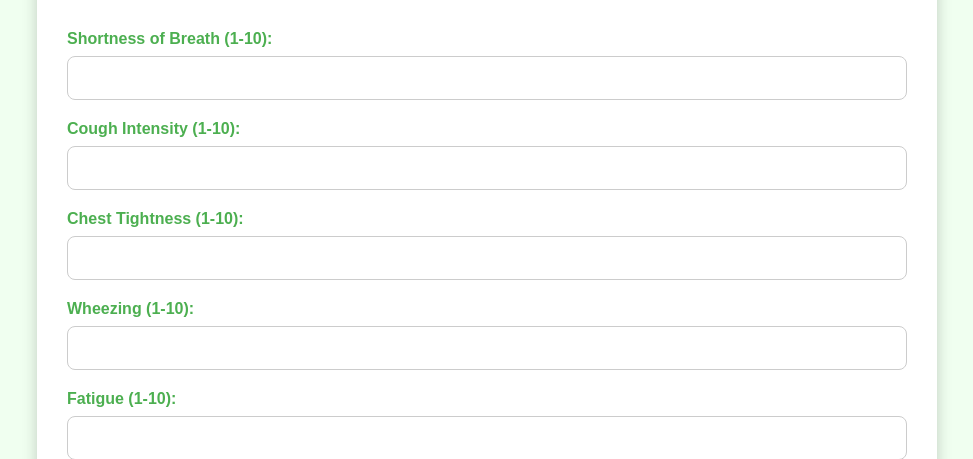
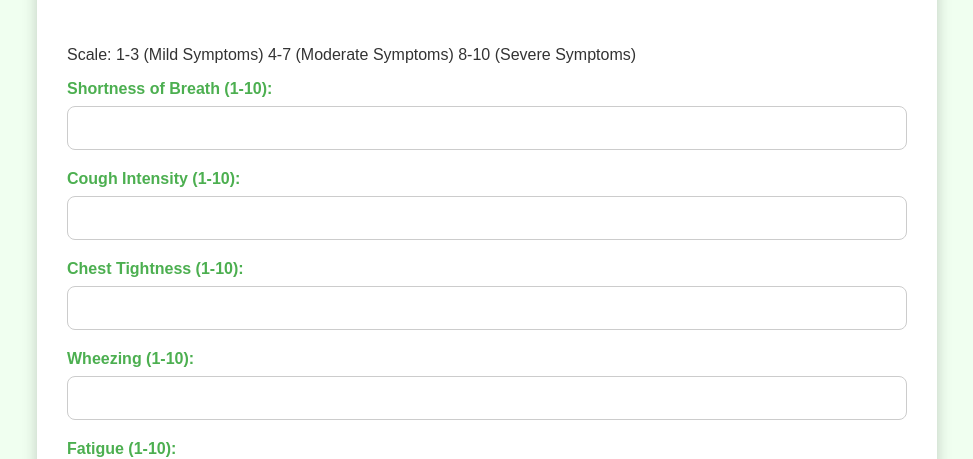
Before and after one commit to christiansaga/COPD-Tool, a Flask app: page / in a window 1280 px wide. Shown: the part 147-606 px from the top of the page, without its empty margins (153-1126 px from the left). Run offline with Flask 3, Linux system fonts and the light colour scheme; parts of the project's set-up code (start-up, migrations or seed data) failed here and were passed over.

Commit message:
heroku update

```diff
--- a/templates/index.html
+++ b/templates/index.html
@@ -127,6 +127,7 @@
 
         <!-- Form Section -->
         <form action="/predict" method="post" class="form-section">
+            <p>Scale: 1-3 (Mild Symptoms) 4-7 (Moderate Symptoms) 8-10 (Severe Symptoms)</p>
             <label for="Shortness_of_Breath">Shortness of Breath (1-10):</label>
             <input type="number" id="Shortness_of_Breath" name="Shortness_of_Breath" min="1" max="10" required>
 
```
